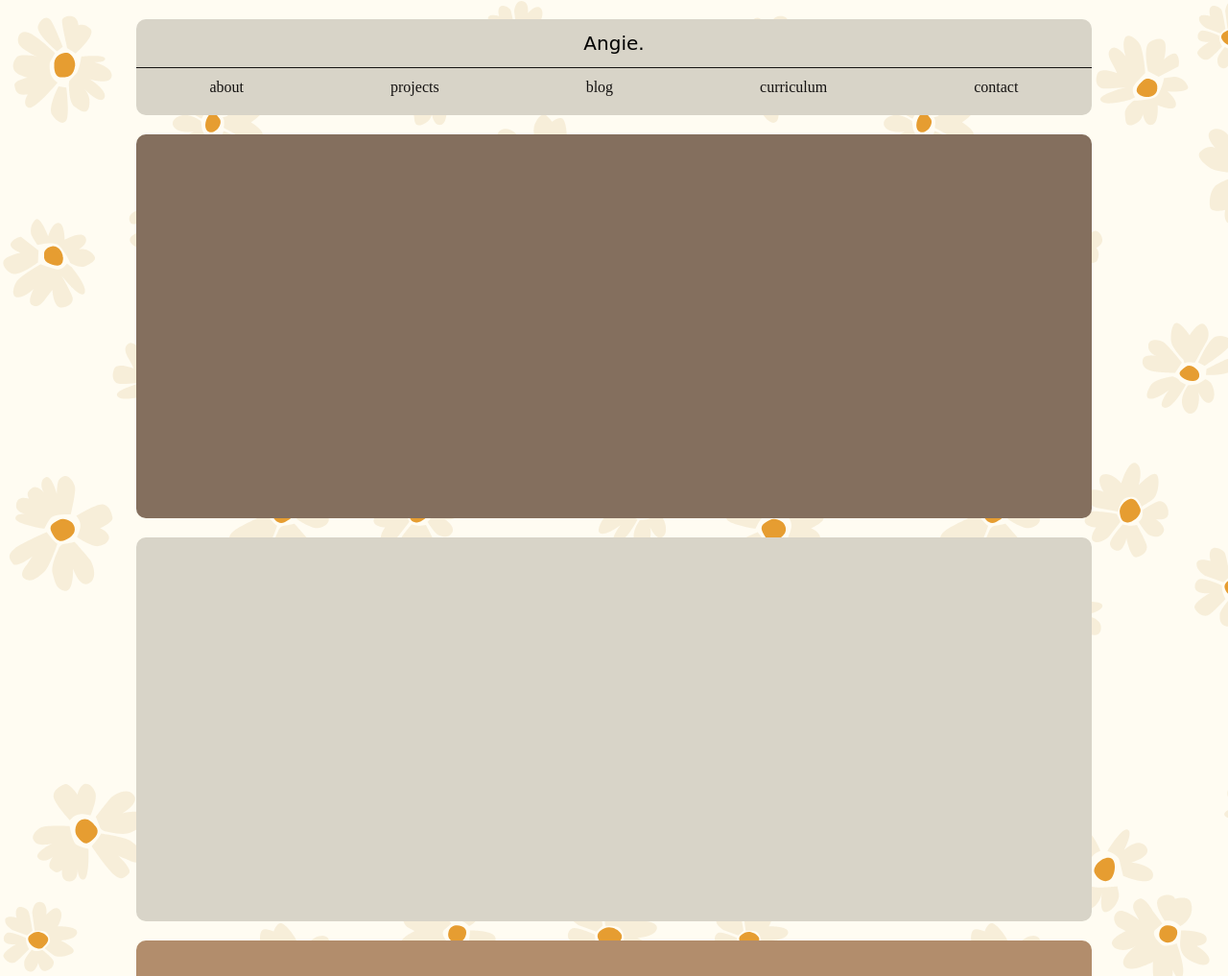
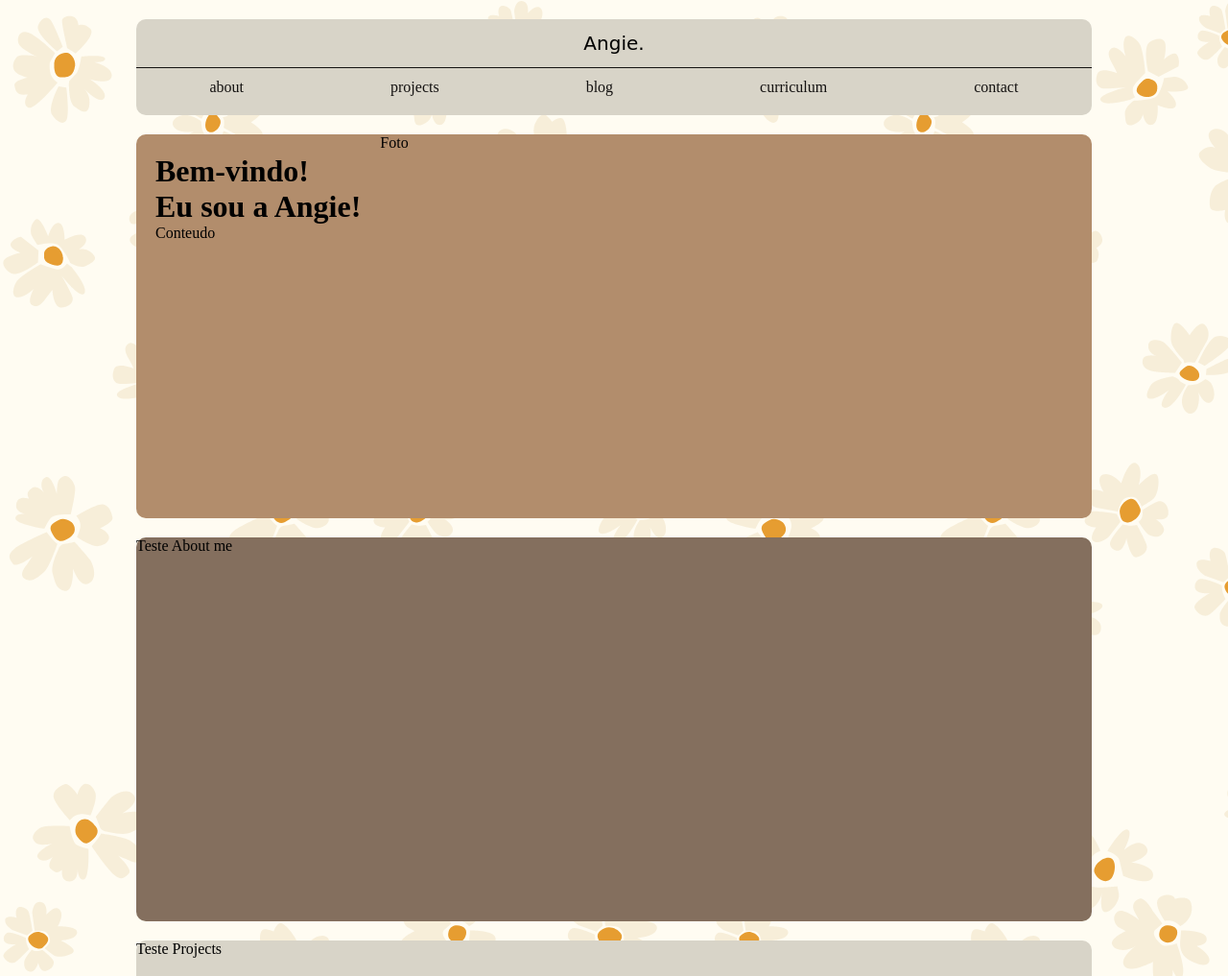
Before and after one commit to angelahempkmeier/portfolio, a plain HTML site: page assets/index.html in a window 1280 px wide. Shown: the top 1017 px of the page at 96% size. Drawn offline with Linux system fonts and the light colour scheme; a web font is replaced by a local one.

Commit message:
inicio da organizacao da main

```diff
--- a/assets/index.html
+++ b/assets/index.html
@@ -26,28 +26,43 @@
 
     </header>
 
-    <main id="main interface-container">
+    <main class="main interface-container">
+        <div class="main-content">
+            <div class="main-content-h1">
+                <h1>
+                    Bem-vindo!<br>Eu sou a Angie!
+                </h1>
+            </div>
+
+            <div class="main-content-content">
+                <p>Conteudo</p>
+            </div>
+        </div>
+
+        <div class="main-photo">
+            <p>Foto</p>
+        </div>
 
     </main>
 
     <section class="about-me interface-container">
-
+        <p>Teste About me</p>
     </section>
 
     <section class="projects interface-container">
-
+        <p>Teste Projects</p>
     </section>
 
     <section class="blog interface-container">
-
+        <p>Teste blog</p>
     </section>
 
     <section class="curriculum interface-container">
-
+        <p>Teste curriculum</p>
     </section>
 
     <section class="contact interface-container">
-
+        <p>Teste contact</p>
     </section>
 
 </body>
--- a/assets/styles.css
+++ b/assets/styles.css
@@ -35,7 +35,6 @@ body {
 
 
 .header-menu{
-    /*ideia: colocar uma altura na nav, dai centralizar os itens*/
 }
 
 
@@ -91,11 +90,17 @@ body {
 
 /*MAIN*/
 
-#main {
+.main {
     height: 400px;
     background-color: #B28D6C;
+    display: flex;
 
 }
+
+.main-content {
+    padding: 20px;
+}
+
 
 .about-me {
     height: 400px;
```
Also changed, not shown: 1 other file.
